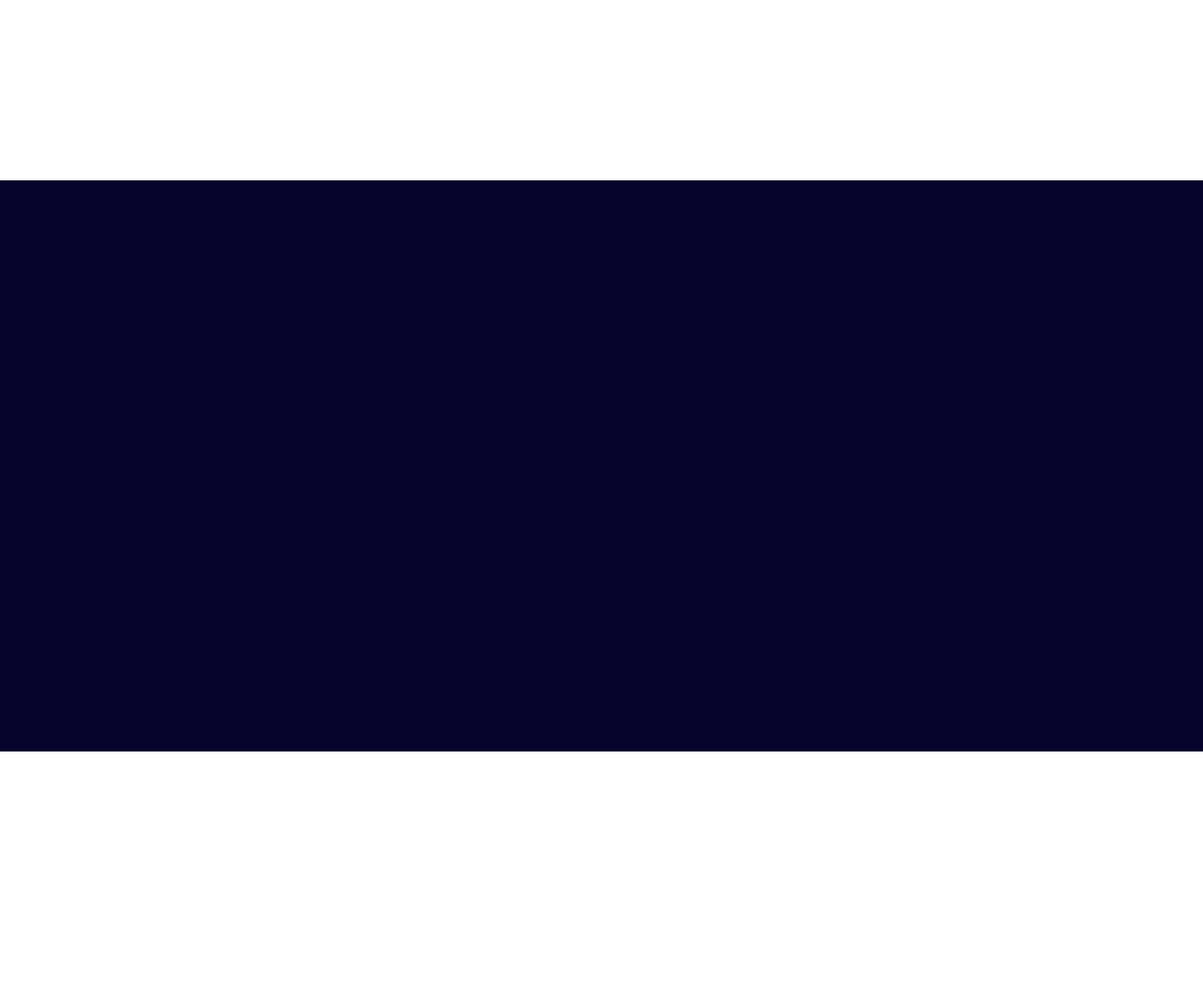
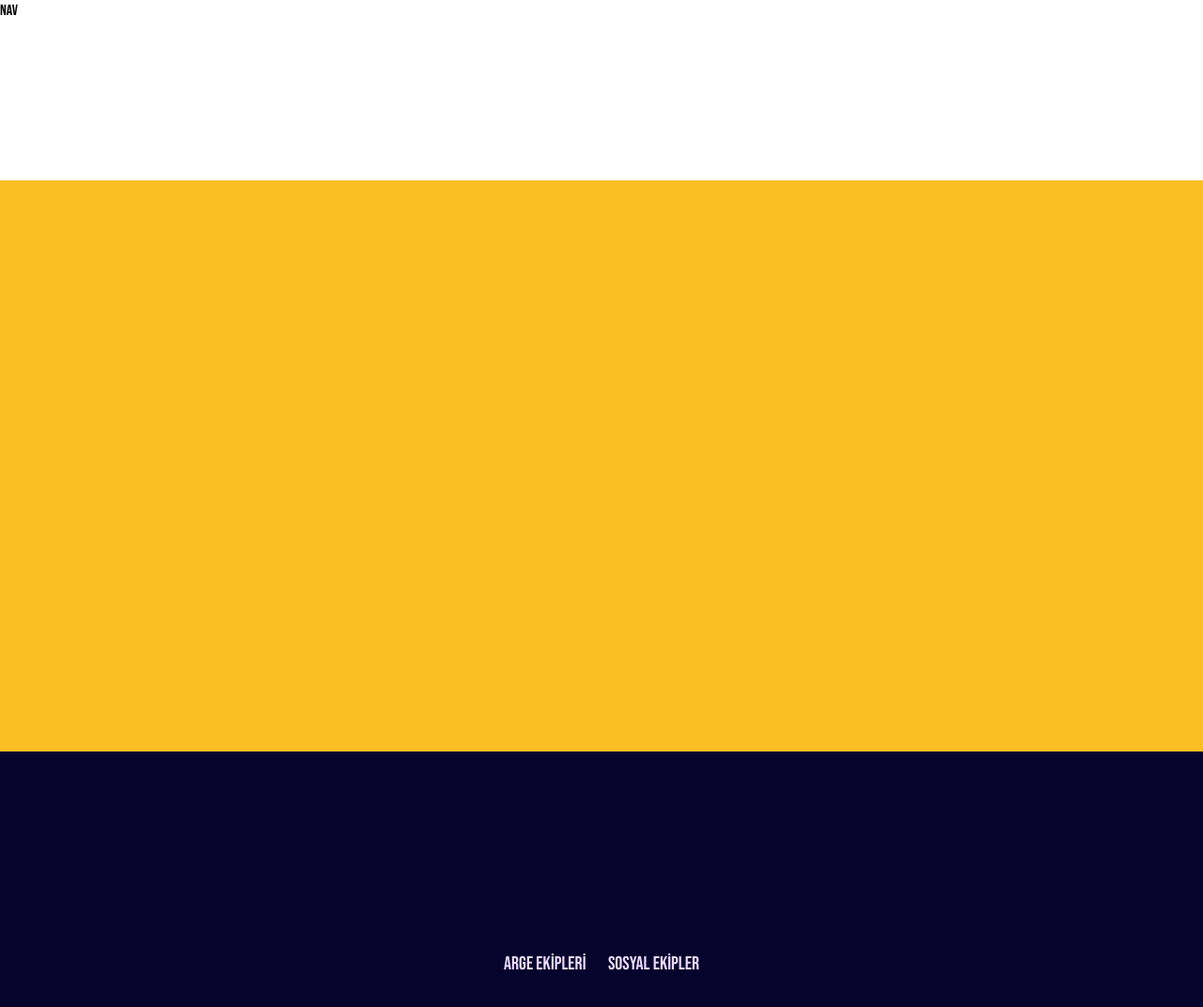
Before and after one commit to GokdenizCakir/yildizskylab-frontend-newui, a React (Create React App) app: page / in a window 1280 px wide. Shown: the top 1072 px of the page at 94% size. Before the commit the page ends 800 px from the top, so only its background shows below. Built offline with nearby package versions, Linux system fonts and the light colour scheme.

Commit message:
added sections

```diff
--- a/public/index.html
+++ b/public/index.html
@@ -9,35 +9,18 @@
       name="description"
       content="Web site created using create-react-app"
     />
+    <link rel="preconnect" href="https://fonts.googleapis.com" />
+    <link rel="preconnect" href="https://fonts.gstatic.com" crossorigin />
+    <link
+      href="https://fonts.googleapis.com/css2?family=Bebas+Neue&display=swap"
+      rel="stylesheet"
+    />
     <link rel="apple-touch-icon" href="%PUBLIC_URL%/logo192.png" />
-    <!--
-      manifest.json provides metadata used when your web app is installed on a
-      user's mobile device or desktop. See https://developers.google.com/web/fundamentals/web-app-manifest/
-    -->
     <link rel="manifest" href="%PUBLIC_URL%/manifest.json" />
-    <!--
-      Notice the use of %PUBLIC_URL% in the tags above.
-      It will be replaced with the URL of the `public` folder during the build.
-      Only files inside the `public` folder can be referenced from the HTML.
-
-      Unlike "/favicon.ico" or "favicon.ico", "%PUBLIC_URL%/favicon.ico" will
-      work correctly both with client-side routing and a non-root public URL.
-      Learn how to configure a non-root public URL by running `npm run build`.
-    -->
     <title>React App</title>
   </head>
   <body>
     <noscript>You need to enable JavaScript to run this app.</noscript>
     <div id="root"></div>
-    <!--
-      This HTML file is a template.
-      If you open it directly in the browser, you will see an empty page.
-
-      You can add webfonts, meta tags, or analytics to this file.
-      The build step will place the bundled scripts into the <body> tag.
-
-      To begin the development, run `npm start` or `yarn start`.
-      To create a production bundle, use `npm run build` or `yarn build`.
-    -->
   </body>
 </html>
--- a/src/App.js
+++ b/src/App.js
@@ -1,10 +1,16 @@
+import LandingPage from "./pages/LandingPage";
+import Teams from "./pages/Teams";
+import Nav from "./pages/Nav";
+
 function App() {
   return (
-  <div className="bg-customDarkPurple h-screen">
-    <nav className="bg-white h-48 ">
-
-    </nav>
-  </div>
+    <div className="App">
+      <div className=" font-bebasNeue bg-customDarkPurple">
+        <Nav />
+        <LandingPage />
+        <Teams />
+      </div>
+    </div>
   );
 }
 
--- /dev/null
+++ b/src/pages/LandingPage.js
@@ -0,0 +1,7 @@
+import React from "react";
+
+const LandingPage = () => {
+  return <div className="h-screen bg-amber-400"></div>;
+};
+
+export default LandingPage;
--- /dev/null
+++ b/src/pages/Nav.js
@@ -0,0 +1,7 @@
+import React from "react";
+
+const Nav = () => {
+  return <div className="h-48 w-screen bg-white fixed">Nav</div>;
+};
+
+export default Nav;
--- /dev/null
+++ b/src/pages/Teams.js
@@ -0,0 +1,20 @@
+import React from "react";
+
+const Teams = () => {
+  return (
+    <section className="h-screen pt-48 bg-customDarkPurple white">
+      <div className=" text-customLightPink text-xl mt-5 flex justify-center">
+        <div className="flex justify-between w-52">
+          <div>
+            <span>ARGE EKİPLERİ</span>
+          </div>
+          <div>
+            <span>SOSYAL EKİPLER</span>
+          </div>
+        </div>
+      </div>
+    </section>
+  );
+};
+
+export default Teams;
--- a/tailwind.config.js
+++ b/tailwind.config.js
@@ -9,6 +9,9 @@ module.exports = {
         customLightPurple: "#7C77B3",
         customLightGreen: "#7C77B3",
       },
+      fontFamily: {
+        bebasNeue: ["Bebas Neue"],
+      },
     },
   },
   plugins: [],
```
